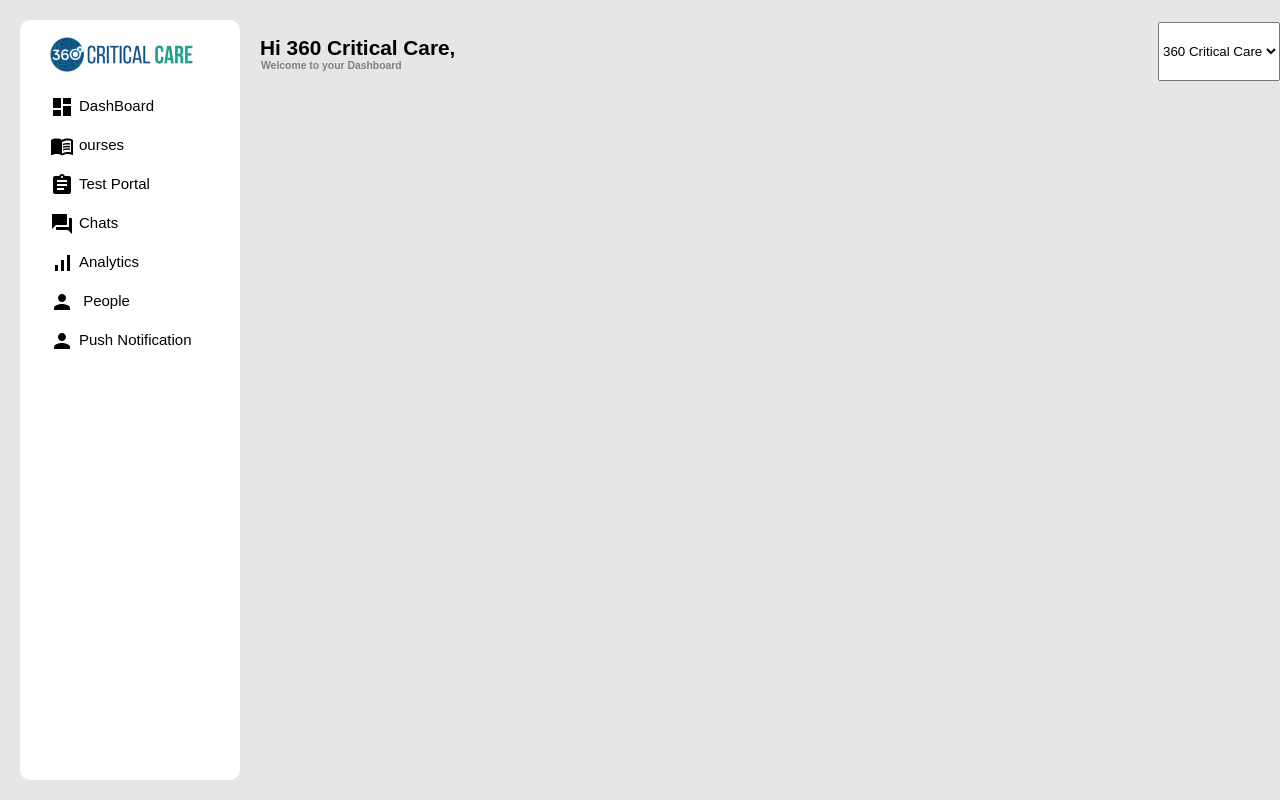
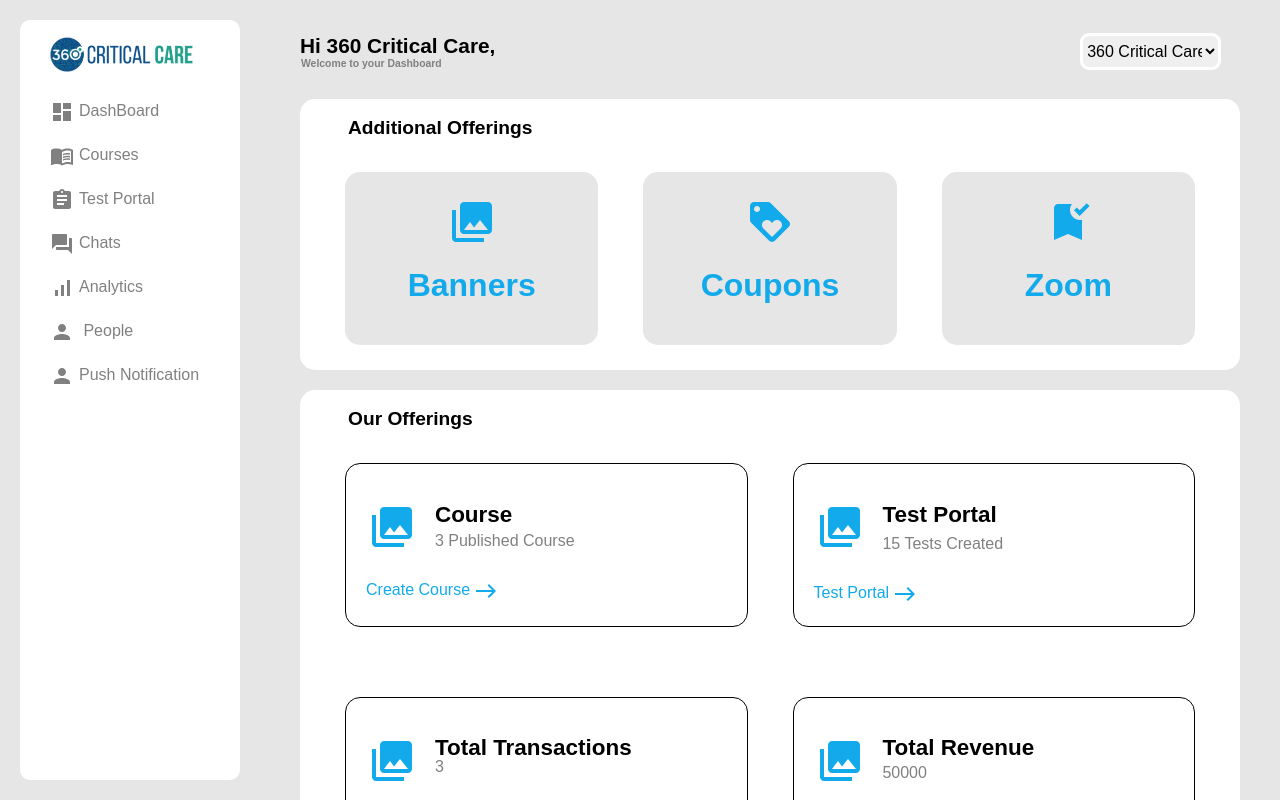
Before and after one commit to vidhichandrakar/Admin_CrticicalCare, a React (Create React App) app: page / in a window 1280 px wide. Built offline with nearby package versions, Linux system fonts and the light colour scheme.

Commit message:
DashBoardDone

```diff
--- a/src/AllComponent/AdminDashboardMain/SideBar.js
+++ b/src/AllComponent/AdminDashboardMain/SideBar.js
@@ -27,7 +27,7 @@
             </li>
             <li className='sidebar-list-item BottomLine'>
                 <a href="/AllCourses">
-                    <MenuBookIcon className='icon'/>ourses
+                    <MenuBookIcon className='icon'/>Courses
                 </a>
             </li>
             <li className='sidebar-list-item BottomLine'>
--- a/src/AllComponent/CSSFile/DashBoard.css
+++ b/src/AllComponent/CSSFile/DashBoard.css
@@ -82,19 +82,24 @@
   }
   .BottomLine {
     width: 70%;
-    margin-top: -25px;
+    margin-top: -20px;
     margin-left: 10px;
   }
 
 
   .sidebar-list-item:hover {
-    background-color: rgba(255, 255, 255, 0.2);
+    border-radius: 8px;
+    /* background-color: #00ADE7; */
+    /* opacity: 10.2%; */
     cursor: pointer;
+    /* color: Black !important; */
   }
+
 
   .sidebar-list-item > a {
     text-decoration: none;
-    color: black;
+    color: grey;
+    font-size: 1rem;
   }
   .red a{
     color: red;
@@ -116,6 +121,9 @@
   /* End Sidebar  */
 
    /* Start Main  */
+   .menu-icon {
+    display: none;
+  }
   .main-container {
     grid-area: main;
     overflow-y: auto;
@@ -123,11 +131,14 @@
    /*End Main  */
 
    /* Start Dashborad */
+   .DashBoardMAinBox{
+    margin: 20px;
+   }
    .Head{
     display: flex;
     flex-direction: row;
     justify-content: space-between;
-    margin-top: 22px;
+    margin: 20px;
    }
    .Head h1{
      font-size: 1.3rem;
@@ -139,4 +150,130 @@
     margin-top: -14px;
     font-size: 0.65rem;
    }
+   .DropDown{
+    margin-right: 2%;
+    padding: 6px 0px;
+    width: 15%;
+    height: 0%;
+    border-radius: 9px;
+    margin-top: 13px;
+    border: solid white;
+    font-size: 1rem;
+   }
+   .AdditionalBox{
+    background-color: white;
+    border-radius: 15px;
+    margin: 20px;
+
+   }
+   .TextHeading{
+    font-size: 1.2rem;
+    margin-left: 30px;
+    padding: 18px;
+   }
+   .main-cards {
+    display: grid;
+    grid-template-columns: 1fr 1fr 1fr;
+    gap: 45px;
+    margin: 15px 45px;
+  }
+  .card{
+    font-size: 1rem;
+    text-align: center;
+    background-color: #e3e3e3e3;
+    padding-bottom: 20px;
+    margin-bottom: 25px;
+    color: rgb(19, 170, 235);
+    border-radius: 15px;
+  }
+  .AdditionalIcon{
+    margin-top: 10%;
+    vertical-align: bottom;
+    line-height: 1px;
+    font-size: 3rem !important;
+  }
+  .OurOfferBox {
+    background-color: white;
+    border-radius: 15px;
+    margin: 20px;
+  }
+  .Offer-main-cards{
+    display: grid;
+    grid-template-columns: 1fr 1fr;
+    gap: 45px;
+    margin: 15px 45px;
+
+  }
+  .Offer-card{
+    border: solid 1px black;
+    text-align: left;
+    padding-bottom: 20px;
+    margin-bottom: 25px;
+    color: rgb(19, 170, 235);
+    border-radius: 15px;
+    background-color: white;
+
+  }
+  .CardRow{
+    display: flex;
+    flex-direction: row;
+    margin: 15px;
+  }
+  .OfferIcon{
+    margin-top: 50%;
+    margin-left: 15%;
+    font-size: 3rem !important;
+  }
+  .OfferCardText{
+    font-size: 1.2rem;
+    color: black;
+    margin-left: 7%;
+  }
+  .OfferCardText p{
+    margin-top: -13%;
+    color: grey;
+    font-size: 1rem;
+  }
+  .OfferButton{
+    display: flex;
+    flex-direction: row;
+    cursor: pointer;
+    font-size: 1rem;
+    margin-left: 5% ;
+  }
+  .ArrowIcon{
+    margin-top: -2px;
+    margin-left: 1%;
+  }
    /* End Dashborad */
+
+   @media screen and (max-width: 992px) {
+    .grid-container {
+      grid-template-columns: 1fr;
+      grid-template-rows: 0.2fr 3fr;
+      grid-template-areas:
+        'main'
+        'main';
+    }
+    .header{
+      justify-content: space-between;
+    }
+
+    #sidebar {
+      display: none;
+    }
+    .menu-icon {
+        display: inline;
+      }
+      .main-cards {
+        grid-template-columns: 1fr 1fr;
+      }
+}
+@media screen and (max-width: 562px) {
+    .main-cards {
+        grid-template-columns: 1fr;
+      }
+    .Offer-main-cards{
+        grid-template-columns: 1fr;
+    }
+}
--- a/src/AllComponent/DAshBoardRight/Dashboard.js
+++ b/src/AllComponent/DAshBoardRight/Dashboard.js
@@ -1,19 +1,109 @@
-import React from 'react'
+import React from "react";
+import CloseIcon from "@mui/icons-material/Close";
+import CollectionsIcon from "@mui/icons-material/Collections";
+import LoyaltyIcon from "@mui/icons-material/Loyalty";
+import BookmarkAddedIcon from "@mui/icons-material/BookmarkAdded";
+import EastIcon from "@mui/icons-material/East";
 
-function Dashboard() {
+function Dashboard({ OpenSidebar }) {
   return (
     <main className="main-container">
+      <div className="DashBoardMAinBox">
         <div className="Head">
           <div>
             <h1>Hi 360 Critical Care,</h1>
             <p>Welcome to your Dashboard</p>
           </div>
-        <select>
+          <select className="DropDown">
             <option>360 Critical Care</option>
           </select>
         </div>
+        <div className="AdditionalBox ">
+          <h1 className="TextHeading">Additional Offerings</h1>
+          <div className="main-cards">
+            <div className="card">
+              <CollectionsIcon className="AdditionalIcon" />
+              <h1>Banners</h1>
+            </div>
+            <div className="card">
+              <LoyaltyIcon className="AdditionalIcon" />
+              <h1>Coupons</h1>
+            </div>
+            <div className="card">
+              <BookmarkAddedIcon className="AdditionalIcon" />
+              <h1>Zoom</h1>
+            </div>
+          </div>
+        </div>
+        <div className="OurOfferBox ">
+          <h1 className="TextHeading">Our Offerings</h1>
+          <div className="Offer-main-cards">
+            <div className="Offer-card">
+              <div className="CardRow">
+                <div>
+                  <CollectionsIcon className="OfferIcon" />
+                </div>
+                <div className=" OfferCardText">
+                  <h3>Course</h3>
+                  <p>3 Published Course</p>
+                </div>
+              </div>
+              <div className="OfferButton">
+              <span>Create Course</span>
+              <EastIcon className="ArrowIcon"/>
+              </div>
+            </div>
+            <div className="Offer-card">
+              <div className="CardRow">
+                <div>
+                  <CollectionsIcon className="OfferIcon" />
+                </div>
+                <div className=" OfferCardText">
+                  <h3>Test Portal</h3>
+                  <p>15 Tests Created</p>
+                </div>
+              </div>
+              <div className="OfferButton">
+              <span>Test Portal</span>
+              <EastIcon className="ArrowIcon"/>
+              </div>
+            </div>
+            <div className="Offer-card">
+              <div className="CardRow">
+                <div>
+                  <CollectionsIcon className="OfferIcon" />
+                </div>
+                <div className=" OfferCardText">
+                  <h3>Total Transactions</h3>
+                  <p>3 </p>
+                </div>
+              </div>
+              <div className="OfferButton">
+              <span>Total Transactions</span>
+              <EastIcon className="ArrowIcon"/>
+              </div>
+            </div>
+            <div className="Offer-card">
+              <div className="CardRow">
+                <div>
+                  <CollectionsIcon className="OfferIcon" />
+                </div>
+                <div className=" OfferCardText">
+                  <h3>Total Revenue</h3>
+                  <p>50000</p>
+                </div>
+              </div>
+              <div className="OfferButton">
+              <span>Total Revenue</span>
+              <EastIcon className="ArrowIcon"/>
+              </div>
+            </div>
+
+          </div>
+        </div>
+      </div>
     </main>
-  )
+  );
 }
 
-export default Dashboard
+export default Dashboard;
```
Lines whose indentation alone changed are shown as unchanged.
